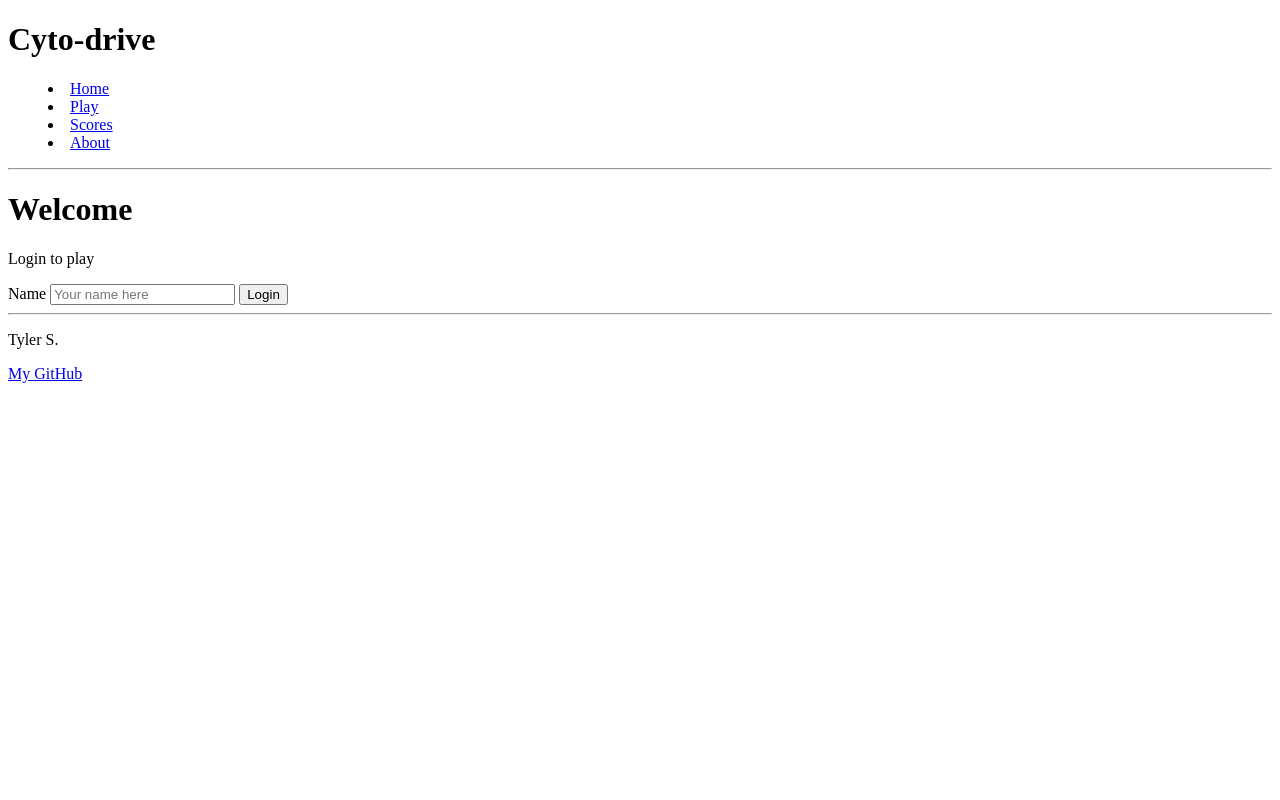
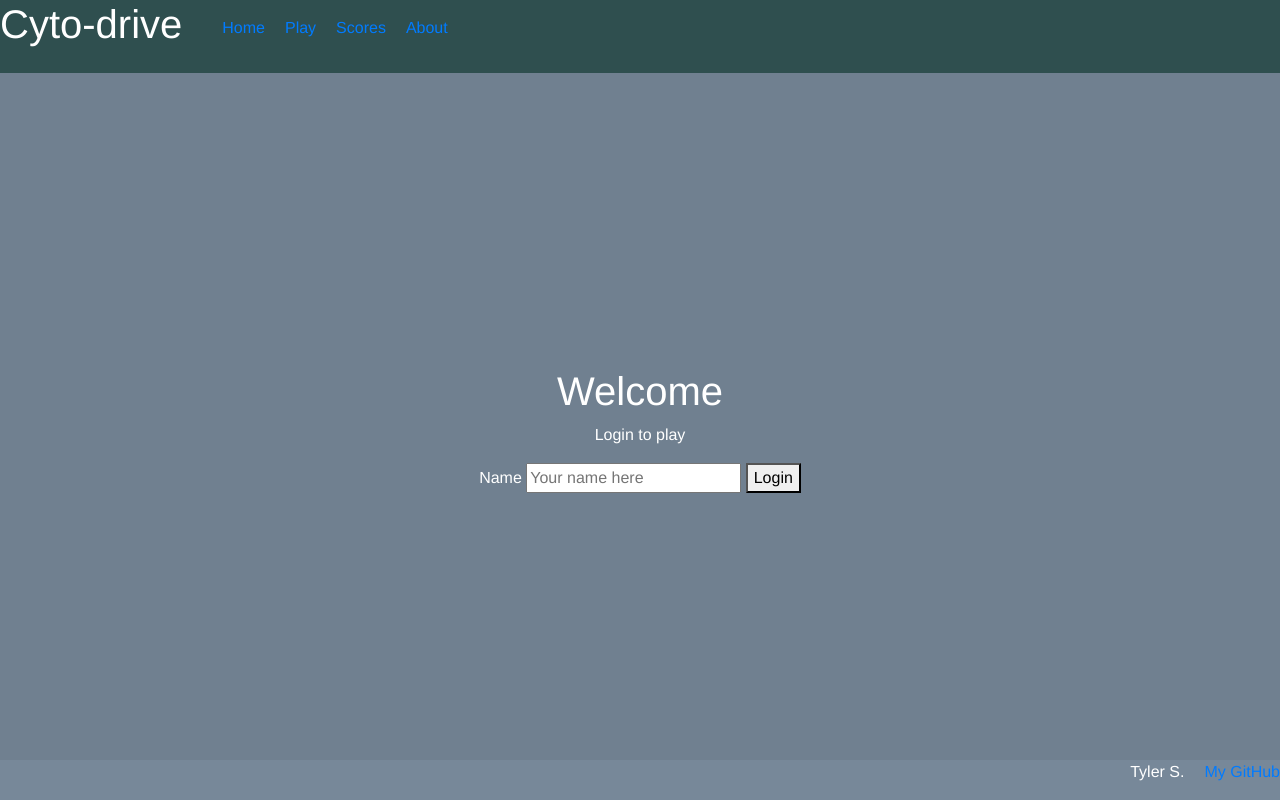
Before and after one commit to TSABM/CS260_StartUp, a plain HTML site: page main_website/index.html in a window 1280 px wide. Drawn offline with nearby package versions, Linux system fonts and the light colour scheme.

Commit message:
created a main css with many formatting rules

```diff
--- a/main_website/index.html
+++ b/main_website/index.html
@@ -2,32 +2,47 @@
 <html lang = eng>
   <head>
     <meta charset="UTF-8" />
+    <!--sets standard viewport settings-->
     <meta name="viewport" content="width=device-width, initial-scale=1.0" />
     <title>TSABM.click</title>
+    <!-- Bootstrap-->
+    <link rel="stylesheet" href="https://stackpath.bootstrapcdn.com/bootstrap/4.1.3/css/bootstrap.min.css" integrity="sha384-MCw98/SFnGE8fJT3GXwEOngsV7Zt27NXFoaoApmYm81iuXoPkFOJwJ8ERdknLPMO" crossorigin="anonymous">
+    <!-- The main CSS rules -->
+    <link rel="stylesheet" href="main.css"/>
   </head>
+
   <body>
     <header>
         <h1>Cyto-drive</h1>
+
       <menu>
           <li><a href="index.html">Home</a></li>
           <li><a href="play.html">Play</a></li>
           <li><a href="scores.html">Scores</a></li>
           <li><a href="about.html">About</a></li>
         </menu>
+
     </header>
+
     <hr />
+
     <main>
+      <div id = loginToPlay>
         <h1>Welcome</h1>
         <p>Login to play</p>
         <form method="get" action="play.html">
           <label for="name">Name</label>
           <input type="text" id="name" placeholder="Your name here" />
           <button type="submit">Login</button>
+        </form>
+      </div>
     </main>
     <footer>
       <hr />
+      <div id = nameAndGitHub>
         <p>Tyler S.</p>
         <a href="https://github.com/TSABM/CS260_StartUp/tree/main">My GitHub</a>
+      </div>
     </footer>
 
   </body>
--- /dev/null
+++ b/main_website/main.css
@@ -0,0 +1,56 @@
+body{
+    display: flex;
+    flex-direction: column;
+    background-color:slategrey;
+    font-family: helvetica, sans-serif;
+    color:white;
+    height: 100vh;
+}
+header {
+    display: flex;
+    flex: 1 80px;
+    background-color: darkslategrey;
+    flex-direction: row !important;
+  }
+/*only affect lists that are children fo headers*/
+header li{
+    margin-right: 20px;
+}
+main{
+    display: flex;
+    flex-direction: column;
+    /*  the align-items property is used to control how flex items or
+    grid items are aligned along the cross-axis within a container.*/
+    align-items: center;
+    /* the justify-content property is used to control how the content inside a flex container or
+    grid container is distributed along the main axis*/
+    justify-content: space-around;
+    height: 90vh;
+  }
+#loginToPlay{
+    display:flex;
+    flex-direction: column;
+    align-items: center;
+    height:min-content;
+}
+footer {
+    display: flex;
+    flex: 0 30px;
+    text-align:center;
+    justify-content: end;
+    background: lightslategray;
+  }
+#nameAndGitHub{
+    display: flex;
+    flex-direction: row !important;
+}
+#nameAndGitHub p{
+    padding-right: 20px;
+}
+menu {
+    flex: 1;
+    display: flex;
+    /*  overwrite Bootstrap so the menu does not wrap */
+    flex-direction: row !important;
+    list-style: none;
+  }
```
Lines whose indentation alone changed are shown as unchanged.
